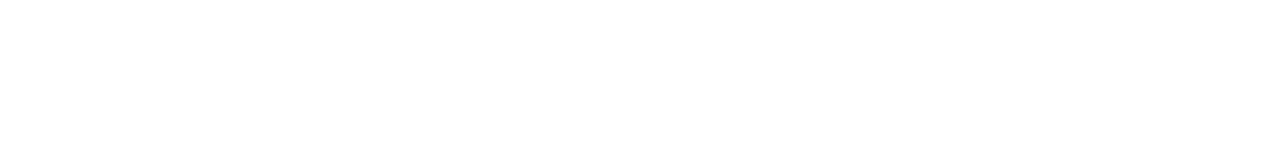
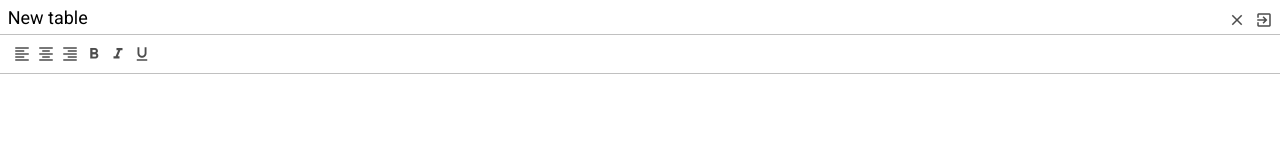
Before and after one commit to arturexpone/excel, a website built with webpack: page src/index.html in a window 1280 px wide. Built offline with nearby package versions, Linux system fonts and the light colour scheme.

Commit message:
added two blocks (header and toolbar) and styles to them

```diff
--- a/package.json
+++ b/package.json
@@ -45,6 +45,7 @@
   },
   "dependencies": {
     "@babel/polyfill": "^7.8.7",
-    "css-loader": "^3.5.3"
+    "css-loader": "^3.5.3",
+    "normalize.css": "^8.0.1"
   }
 }
--- a/src/index.html
+++ b/src/index.html
@@ -3,11 +3,63 @@
 <head>
     <meta charset="UTF-8">
     <link rel="stylesheet" href="favicon.ico">
+    <link href="https://fonts.googleapis.com/icon?family=Material+Icons"
+          rel="stylesheet">
     <title>Pure JavaScript Google-tables</title>
 </head>
 <body>
     <div id="app" class="container">
+        <div class="excel">
+            <div class="excel__header">
 
+                <input type="text" class="input" value="New table" />
+
+                <div>
+                    <div class="button">
+                        <i class="material-icons">clear</i>
+                    </div>
+
+                    <div class="button">
+                        <i class="material-icons">exit_to_app</i>
+                    </div>
+                </div>
+
+            </div>
+            <div class="excel__toolbar">
+
+                <div class="button">
+                    <i class="material-icons">format_align_left</i>
+                </div>
+
+                <div class="button">
+                    <i class="material-icons">format_align_center</i>
+                </div>
+
+                <div class="button">
+                    <i class="material-icons">format_align_right</i>
+                </div>
+
+
+                <div class="button">
+                    <i class="material-icons">format_bold</i>
+                </div>
+
+                <div class="button">
+                    <i class="material-icons">format_italic</i>
+                </div>
+
+                <div class="button">
+                    <i class="material-icons">format_underlined</i>
+                </div>
+
+            </div>
+            <div class="excel__formula">
+
+            </div>
+            <div class="excel__table">
+
+            </div>
+        </div>
     </div>
 </body>
 </html>
--- a/src/scss/_mixins.scss
+++ b/src/scss/_mixins.scss
@@ -0,0 +1,23 @@
+@mixin button($color: green) {
+  height: 24px;
+  min-width: 24px;
+  padding: 3px;
+  text-align: center;
+  position: relative;
+  display: inline-block;
+  color: rgba(0,0,0, .7);
+
+  & > i {
+    font-size: 18px;
+  }
+
+  &:active, &.active {
+    color: $color;
+  }
+
+  &:hover {
+    background: #eee;
+    cursor: pointer;
+  }
+
+}
--- a/src/scss/_varialbes.scss
+++ b/src/scss/_varialbes.scss
@@ -0,0 +1,3 @@
+$header-height: 34px;
+$toolbar-height: 40px;
+$border-color: #c0c0c0;
--- a/src/scss/formula.scss
+++ b/src/scss/formula.scss
@@ -0,0 +1,6 @@
+@import "varialbes";
+@import "mixins";
+
+.excel__formula {
+
+}
--- a/src/scss/header.scss
+++ b/src/scss/header.scss
@@ -0,0 +1,40 @@
+@import "varialbes";
+@import "mixins";
+
+.excel__header {
+position: absolute;
+  top: 0;
+  right: 0;
+  left: 0;
+  height: $header-height;
+  padding: 8px 4px 0;
+  display: flex;
+  justify-content: space-between;
+
+  & .input {
+    margin: 0;
+    padding: 2.7px;
+    min-width: 1px;
+    color: black;
+    border: 1px solid transparent;
+    border-radius: 2px;
+    height: 20px;
+    font-size: 18px;
+    line-height: 22px;
+    outline: none;
+
+    &:hover {
+      border: 1px solid $border-color;
+    }
+
+    &:focus {
+      border: 2px solid darkolivegreen;
+    }
+
+  }
+
+  & .button {
+      @include button(red);
+  }
+
+}
--- a/src/scss/index.scss
+++ b/src/scss/index.scss
@@ -0,0 +1,23 @@
+@import url('https://fonts.googleapis.com/css?family=Roboto&display=swap');
+@import "~normalize.css";
+
+@import "header";
+@import "toolbar";
+@import "formula";
+@import "table";
+
+
+* {
+  padding: 0;
+  margin: 0;
+  box-sizing: border-box;
+}
+
+body {
+  font-family: 'Roboto', sans-serif;
+  font-size: 12px;
+}
+
+.excel {
+  position: relative;
+}
--- a/src/scss/table.scss
+++ b/src/scss/table.scss
@@ -0,0 +1,6 @@
+@import "varialbes";
+@import "mixins";
+
+.excel__table {
+
+}
--- a/src/scss/toolbar.scss
+++ b/src/scss/toolbar.scss
@@ -0,0 +1,18 @@
+@import "varialbes";
+@import "mixins";
+
+.excel__toolbar {
+  position: absolute;
+  left: 0;
+  right: 0;
+  top: $header-height;
+  height: $toolbar-height;
+  border-top: 1px solid $border-color;
+  border-bottom: 1px solid $border-color;
+  padding: 7px 10px;
+  display: flex;
+
+  .button {
+    @include button(green);
+  }
+}
```
Also changed, not shown: 1 other file.
